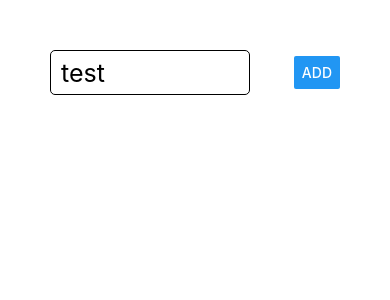
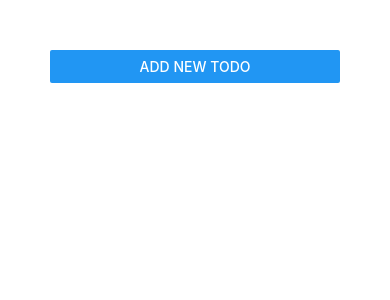
Before and after one commit to fengbanjiazhu/native-test1, a React Native app: screen / in a window 390 px wide. Shown: the top 300 px of the page. Built offline with nearby package versions, Linux system fonts and the light colour scheme.

Commit message:
control modal

```diff
--- a/App.js
+++ b/App.js
@@ -1,12 +1,13 @@
 import { StatusBar } from "expo-status-bar";
 import { useState } from "react";
-import { StyleSheet, View, FlatList } from "react-native";
+import { StyleSheet, View, FlatList, Button } from "react-native";
 
 import ToDoItem from "./components/ToDoItem";
 import ToDoInput from "./components/ToDoInput";
 
 export default function App() {
   const [toDos, setToDos] = useState([]);
+  const [showModal, setShowModal] = useState(false);
 
   function addGoalHandler(addedGoal) {
     if (addedGoal === "") return;
@@ -18,9 +19,14 @@ export default function App() {
     setToDos([...newToDos]);
   }
 
+  function toggleModal() {
+    setShowModal(!showModal);
+  }
+
   return (
     <View style={styles.screen}>
-      <ToDoInput handlePress={addGoalHandler} />
+      <Button onPress={toggleModal} title="Add new todo" />
+      <ToDoInput show={showModal} handlePress={addGoalHandler} />
       <FlatList
         keyExtractor={(item, index) => item.uid}
         data={toDos}
--- a/components/ToDoInput.js
+++ b/components/ToDoInput.js
@@ -1,7 +1,7 @@
 import React, { useState } from "react";
-import { Button, StyleSheet, View, TextInput, Text } from "react-native";
+import { Button, StyleSheet, View, TextInput, Text, Modal } from "react-native";
 
-function ToDoInput({ handlePress }) {
+function ToDoInput({ handlePress, show }) {
   const [inputText, setInputText] = useState("");
 
   function handleInput(enteredText) {
@@ -9,10 +9,12 @@ function ToDoInput({ handlePress }) {
   }
 
   return (
-    <View style={styles.inputWrapper}>
-      <TextInput placeholder="test" style={styles.input} onChangeText={handleInput} />
-      <Button onPress={() => handlePress(inputText)} title="ADD" />
-    </View>
+    <Modal visible={show} animationType="slide">
+      <View style={styles.inputWrapper}>
+        <TextInput placeholder="test" style={styles.input} onChangeText={handleInput} />
+        <Button onPress={() => handlePress(inputText)} title="ADD" />
+      </View>
+    </Modal>
   );
 }
 
--- a/components/ToDoItem.js
+++ b/components/ToDoItem.js
@@ -3,20 +3,20 @@ import { Text, View, StyleSheet, TouchableOpacity, TouchableHighlight } from "re
 
 function ToDoItem({ item, onDelete }) {
   return (
-    <TouchableHighlight underlayColor="#FF4D4F" onPress={() => onDelete(item.uid)}>
+    <TouchableOpacity activeOpacity={0.8} onPress={() => onDelete(item.uid)}>
       <View style={styles.list}>
         <Text>{item.value}</Text>
       </View>
-    </TouchableHighlight>
+    </TouchableOpacity>
   );
 }
 
 {
-  /* <TouchableOpacity activeOpacity={0.8} onPress={() => onDelete(item.uid)}>
-      <View style={styles.list}>
-        <Text>{item.value}</Text>
-      </View>
-    </TouchableOpacity> */
+  /* <TouchableHighlight underlayColor="#FF4D4F" onPress={() => onDelete(item.uid)}>
+<View style={styles.list}>
+  <Text>{item.value}</Text>
+</View>
+</TouchableHighlight> */
 }
 
 const styles = StyleSheet.create({
```
